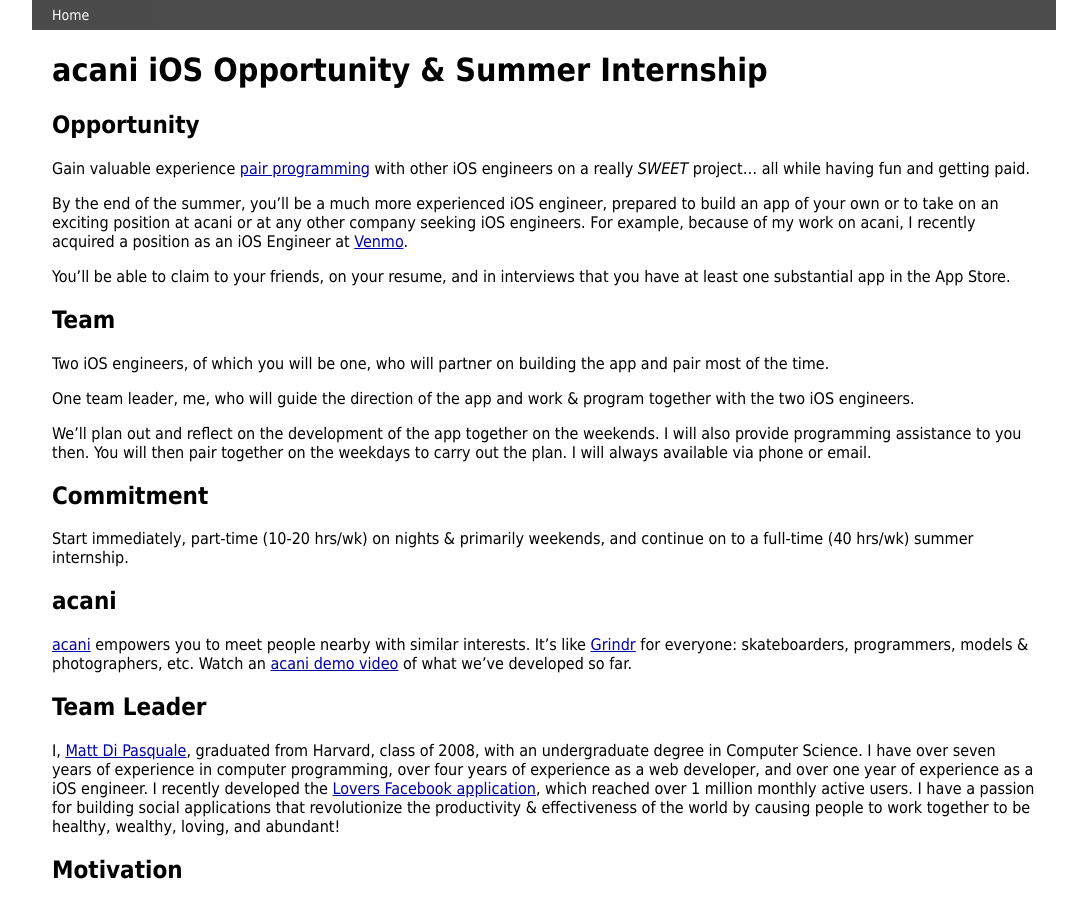
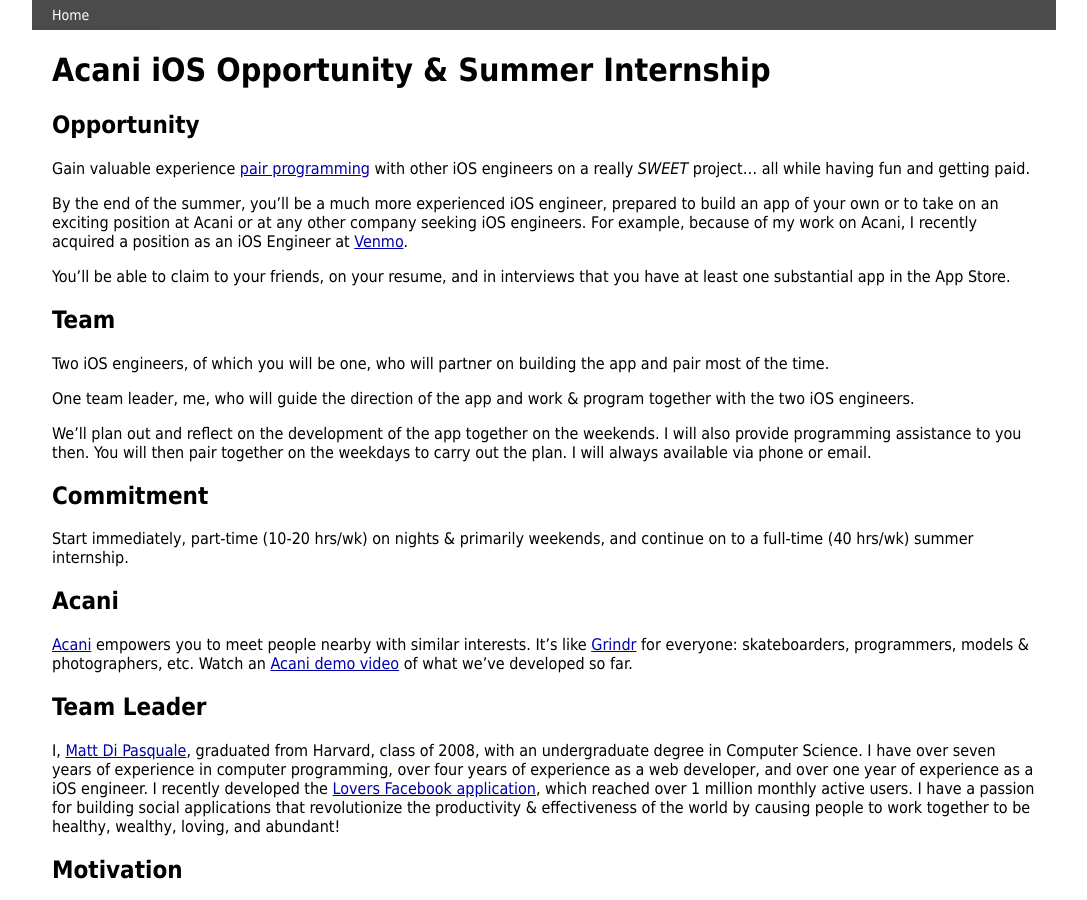
Before and after one commit to acani/acani.github.com, a Jekyll site: the page built from opportunity/index.md, in a window 1280 px wide and 900 px high. Shown: the whole window, without its empty margins (96-1183 px from the left). Built offline with Jekyll 4.4.1, drawn with Linux system fonts in a browser that asks for light colours; Markdown is read by kramdown in place of the engine named in the settings; some of the changed text lies outside the part shown.

```diff
--- a/404.html
+++ b/404.html
@@ -2,7 +2,7 @@
 <html lang="en">
 <head>
   <meta charset="utf-8">
-  <title>acani | 404 / Not Found Error</title>
+  <title>Acani | 404 / Not Found Error</title>
   <link rel="shortcut icon" href="/favicon.ico">
   <meta name="author" content="Matt Di Pasquale">
   <!-- <link rel="stylesheet" href="/stylesheets/syntax.css"> -->
--- a/_layouts/base.html
+++ b/_layouts/base.html
@@ -2,10 +2,10 @@
 <html lang="en">
 <head>
   <meta charset="utf-8">
-  <title>acani | {{ page.title }}</title>
+  <title>Acani | {{ page.title }}</title>
   <link rel="shortcut icon" href="/favicon.ico">
   <meta name="author" content="Matt Di Pasquale">
-  <meta name="description" content="acani empowers you to meet people nearby with similar interests.">
+  <meta name="description" content="Acani empowers you to meet people nearby with similar interests.">
   <link rel="stylesheet" href="/stylesheets/screen.css" media="screen, projection">
   <!--[if lt IE 9]>
   <script src="http://html5shiv.googlecode.com/svn/trunk/html5.js"></script>
--- a/atom.xml
+++ b/atom.xml
@@ -3,13 +3,13 @@ layout: nil
 ---
 <?xml version="1.0" encoding="utf-8"?>
 <feed xmlns="http://www.w3.org/2005/Atom">
- <title>acani</title>
+ <title>Acani</title>
  <link href="http://www.acani.com/atom.xml" rel="self"/>
  <link href="http://www.acani.com/"/>
  <updated>{{ site.time | date_to_xmlschema }}</updated>
  <id>http://www.acani.com/</id>
  <author>
-   <name>acani</name>
+   <name>Acani</name>
  </author>
 
  {% for post in site.posts %}
--- a/index.html
+++ b/index.html
@@ -11,7 +11,7 @@ title: Welcome!
     <h1>acani</h1>
     <h2>Meet people nearby with similar interests.</h2>
     <!-- <p>Coming soon...</p> -->
-    <p><a href="http://twitter.com/acaniapp">Follow acani on Twitter</a> to be the first to hear about the launch.</p>
+    <p><a href="http://twitter.com/acaniapp">Follow Acani on Twitter</a> to be the first to hear about the launch.</p>
     <ul id="icons">
       <!-- <li><a href="http://www.facebook.com/"><img src="/images/icons/facebook-icon.png" width="32" height="32" alt="Facebook"></a></li> -->
       <li><a href="http://twitter.com/acaniapp"><img src="/images/icons/twitter-icon.png" width="32" height="32" alt="Twitter"></a></li>
@@ -27,7 +27,7 @@ title: Welcome!
     <ul>
       <li><a href="/opportunity">Opportunity</a></li>
       <li><a href="mailto:info@acani.com">Contact</a></li>
-      <li>acani &copy; 2010</li>
+      <li>Acani &copy; 2010</li>
       <li><a href="http://validator.w3.org/check?uri=http%3A%2F%2Fwww.acani.com/">HTML5</a></li>
     </ul>
   </footer>
--- a/opportunity/index.md
+++ b/opportunity/index.md
@@ -2,14 +2,14 @@
 layout: default
 ---
 
-# acani iOS Opportunity & Summer Internship
+# Acani iOS Opportunity & Summer Internship
 
 
 ## Opportunity
 
 Gain valuable experience [pair programming](http://j.mp/cuq3vn) with other iOS engineers on a really *SWEET* project... all while having fun and getting paid.
 
-By the end of the summer, you'll be a much more experienced iOS engineer, prepared to build an app of your own or to take on an exciting position at acani or at any other company seeking iOS engineers. For example, because of my work on acani, I recently acquired a position as an iOS Engineer at [Venmo][1].
+By the end of the summer, you'll be a much more experienced iOS engineer, prepared to build an app of your own or to take on an exciting position at Acani or at any other company seeking iOS engineers. For example, because of my work on Acani, I recently acquired a position as an iOS Engineer at [Venmo][1].
 
 You'll be able to claim to your friends, on your resume, and in interviews that you have at least one substantial app in the App Store.
 
@@ -25,9 +25,9 @@ We'll plan out and reflect on the development of the app together on the weekend
 
 Start immediately, part-time (10-20 hrs/wk) on nights & primarily weekends, and continue on to a full-time (40 hrs/wk) summer internship.
 
-## acani
+## Acani
 
-[acani](/) empowers you to meet people nearby with similar interests. It's like [Grindr](http://www.grindr.com) for everyone: skateboarders, programmers, models & photographers, etc. Watch an [acani demo video](/videos/acani-demo-2011-03-20.mov) of what we've developed so far.
+[Acani](/) empowers you to meet people nearby with similar interests. It's like [Grindr](http://www.grindr.com) for everyone: skateboarders, programmers, models & photographers, etc. Watch an [Acani demo video](/videos/acani-demo-2011-03-20.mov) of what we've developed so far.
 
 ## Team Leader
 
@@ -95,7 +95,7 @@ Please email me at <script>eval(decodeURIComponent('%64%6f%63%75%6d%65%6e%74%2e%
 
 * How could I get started learning iOS development?
 
-  The best way is to start with an idea for an iPhone app (How about acani?) and to build it! Hands on experience and learning as you go is golden!
+  The best way is to start with an idea for an iPhone app (How about Acani?) and to build it! Hands on experience and learning as you go is golden!
 
   Once you have an idea for an app that you'd like to make, [Download Xcode][2]. It's free if you register as an Apple Developer.
 
@@ -111,7 +111,7 @@ Thanks!
 
 Matt Di Pasquale
 <http://www.mattdipasquale.com>
-acani Team Leader
+Acani Team Leader
 
 [1]: https://venmo.com/info/jobs
 [2]: http://developer.apple.com/xcode/
```
Also changed, not shown: _documents/ycombinator-application-2011-summer.md (+3 -3 lines), 1 other file.
